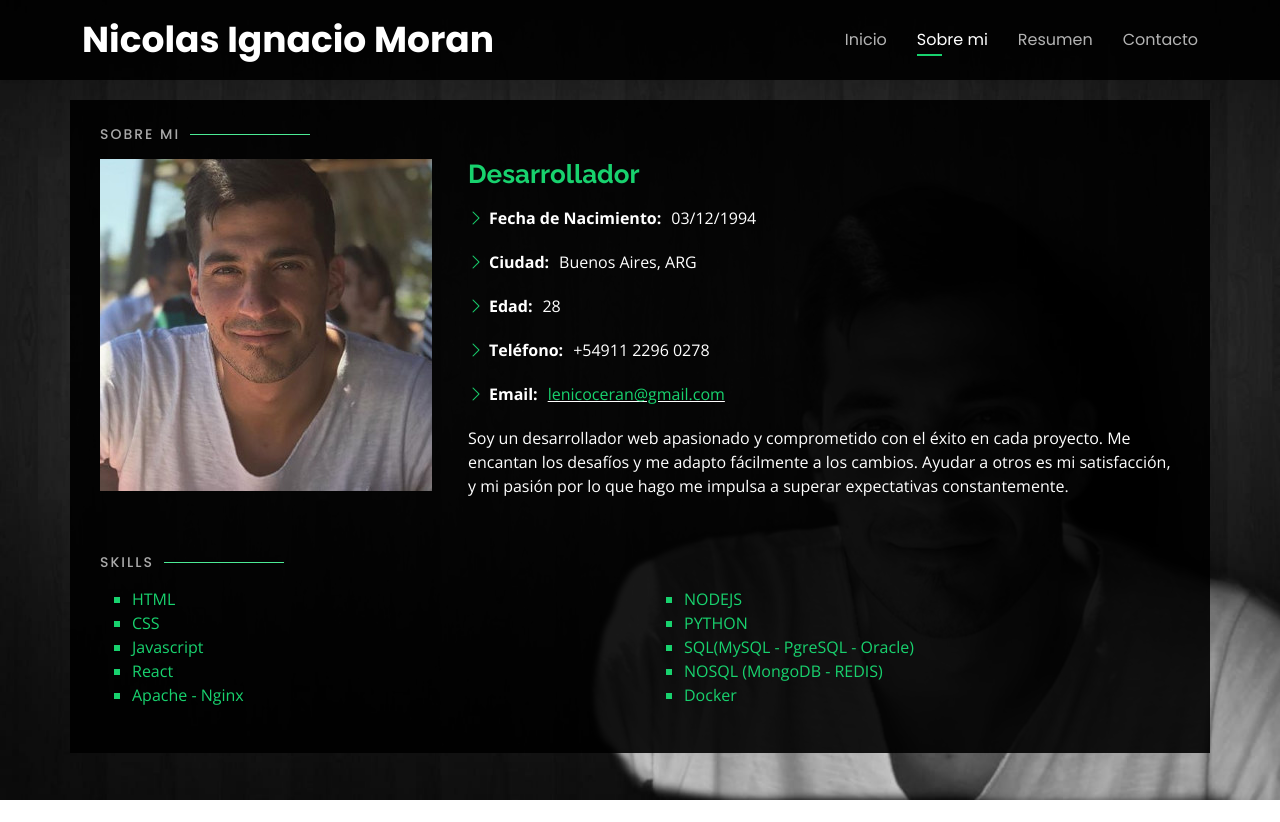
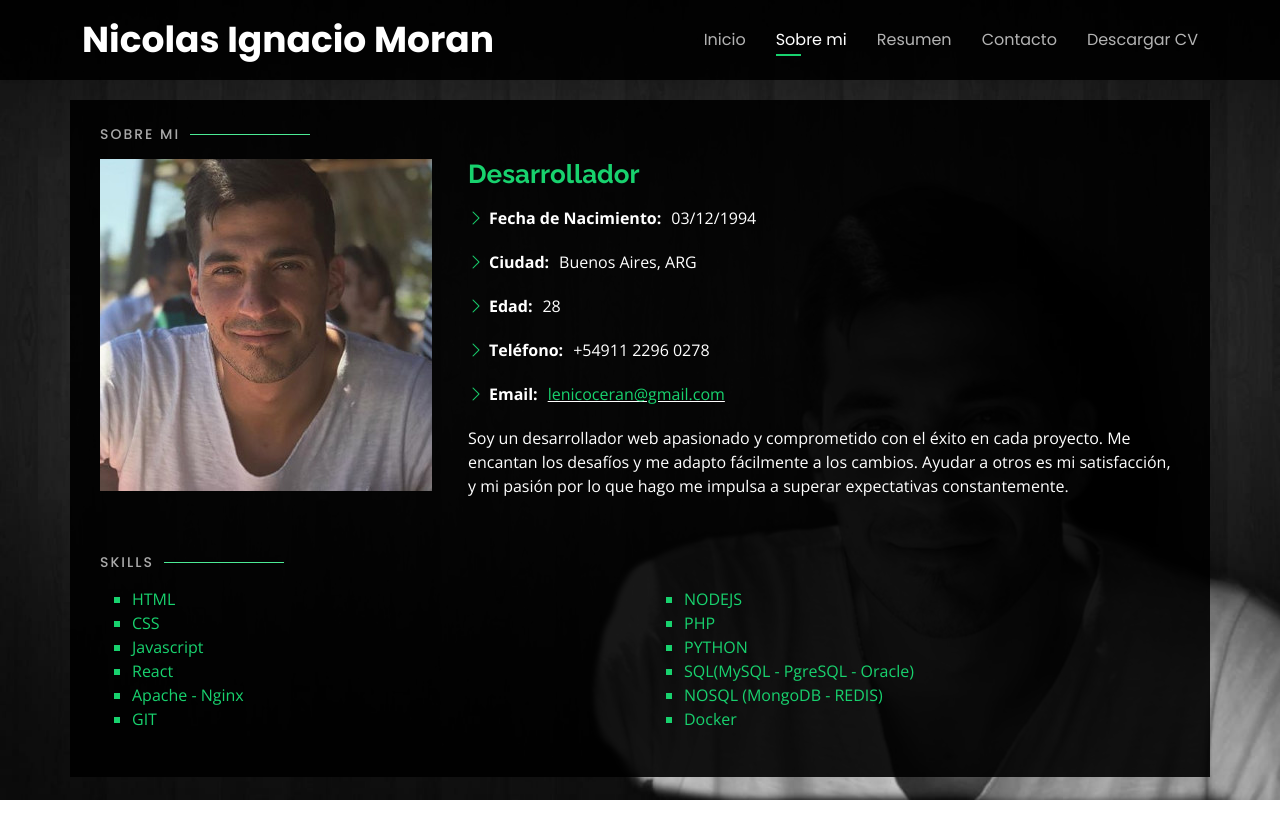
Before and after one commit to nicolo0312/nicolo0312.github.io, a plain HTML site: page index.html in a window 1280 px wide. Both pictures are taken after a click on the link "Sobre mi". Before the commit the page ends 800 px from the top, so only its background shows below. Drawn offline with nearby package versions, Linux system fonts and the light colour scheme.

Commit message:
add download cv

```diff
--- a/index.html
+++ b/index.html
@@ -52,6 +52,7 @@
           <li><a class="nav-link" href="#about">Sobre mi</a></li>
           <li><a class="nav-link" href="#resume">Resumen</a></li>
           <li><a class="nav-link" href="#contact">Contacto</a></li>
+          <li><a class="nav-link" onclick="descargarPDF()" href="#contact">Descargar CV</a></li>
         </ul>
         <i class="bi bi-list mobile-nav-toggle"></i>
       </nav><!-- .navbar -->
@@ -158,6 +159,7 @@
           <li>Javascript</li>
           <li>React</li>
           <li>Apache - Nginx</li>
+          <li>GIT</li>
         </ul>
          <!-- <div class="progress">
             <span class="skill">HTML <i class="val">80%</i></span>
@@ -194,6 +196,7 @@
         <ul style="list-style-type: square; color:#18d26e">
 
           <li>NODEJS</li>
+          <li>PHP</li>
           <li>PYTHON</li>
           <li>SQL(MySQL - PgreSQL - Oracle)</li>
           <li>NOSQL (MongoDB - REDIS)</li>
@@ -815,8 +818,18 @@
   <script src="js/main2.js"></script>
 
   <script>
-    function downloadCV(){
-     //$.fileDownload("{{ route('export.cv') }}");
+function descargarPDF() {
+      // URL del archivo PDF que deseas descargar
+      var pdfUrl = "img/CV-NICO.pdf";
+
+      // Crear un enlace temporal
+      var link = document.createElement("a");
+      link.href = pdfUrl;
+      link.target = "_blank"; // Abre el PDF en una nueva pestaña/tab
+      link.download = "cv-nicolas-moran.pdf"; // Nombre del archivo al descargarlo
+
+      // Simular el clic en el enlace para iniciar la descarga
+      link.click();
     }
   </script>
 </body>
```
Also changed, not shown: 1 other file.
